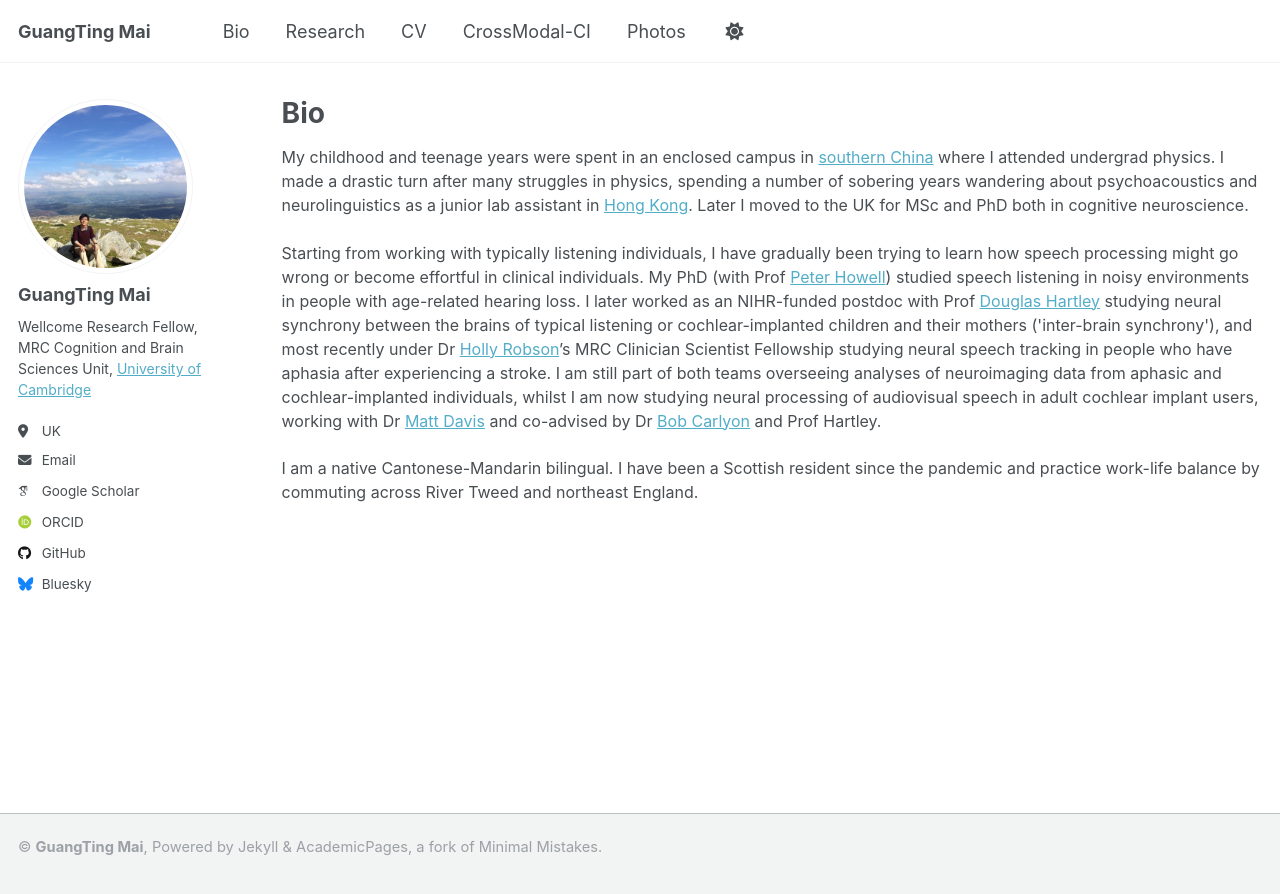
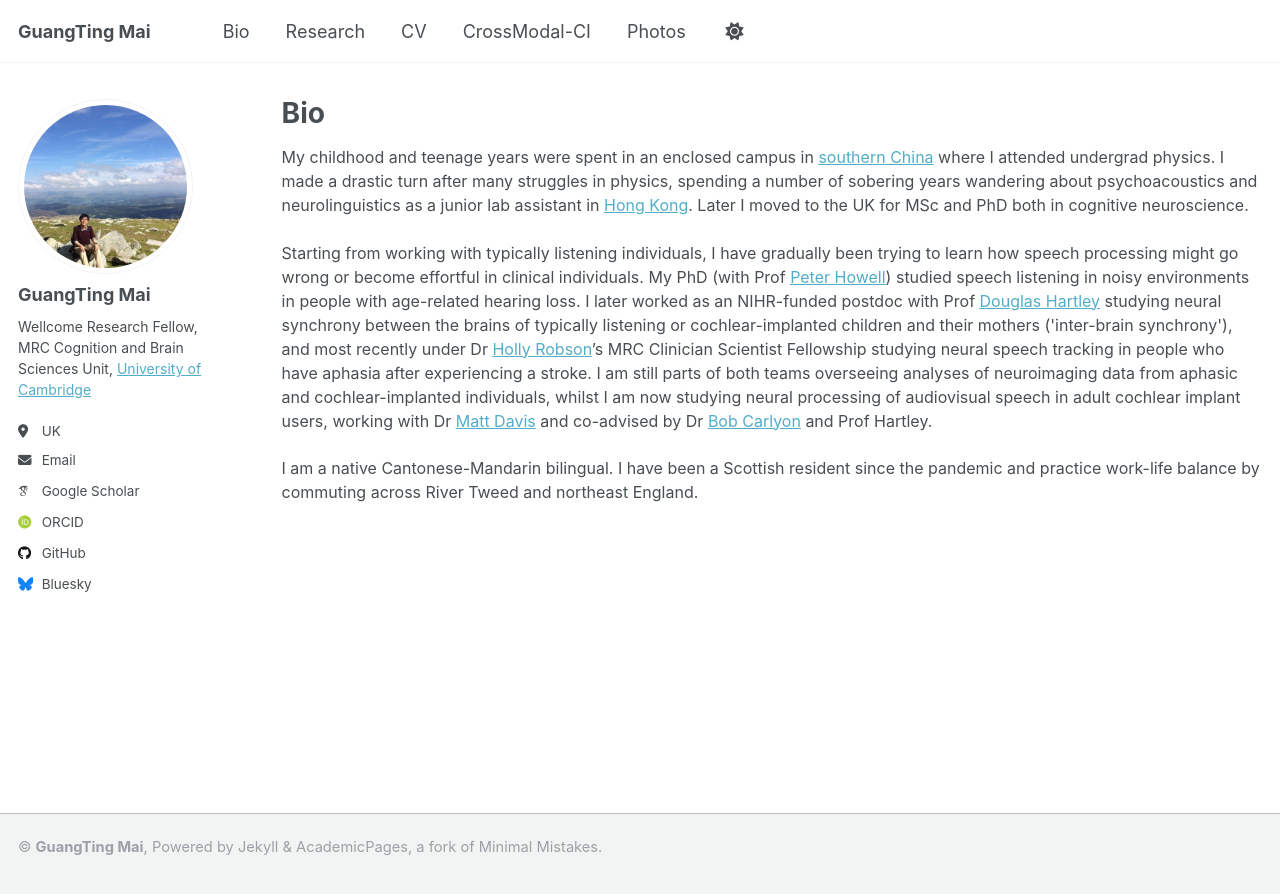
Before and after one commit to guangtingmai/guangtingmai.github.io, a Jekyll site: the page built from _pages/bio.html, in a window 1280 px wide. Shown: the top 894 px of the page. Built offline with Jekyll 4.4.1, drawn with Linux system fonts in a browser that asks for light colours; some web fonts are replaced.

Commit message:
Update bio.html

```diff
--- a/_pages/bio.html
+++ b/_pages/bio.html
@@ -10,13 +10,14 @@
   lab assistant in <a href="https://www.ee.cuhk.edu.hk/~lel/research/index.html">Hong Kong</a>. Later I moved to the UK for MSc and PhD both in
   cognitive neuroscience.</span>
 <p><span style="font-size: 12pt;line-height: 1.5;display: block;margin-bottom: 0.15vh">Starting from working with typically listening individuals,
-  I have gradually been trying to learn how speech processing might go wrong or become effortful in clinical individuals. My PhD (with Prof <a href="https://profiles.ucl.ac.uk/2817-peter-howell/">Peter Howell</a>)
-  studied speech listening in noisy environments in people with age-related hearing loss. I later worked as an NIHR-funded postdoc with Prof <a href="https://www.nottingham.ac.uk/medicine/people/douglas.hartley">
-  Douglas Hartley</a> studying neural synchrony between the brains of typical listening or cochlear-implanted children and their mothers
-  ('inter-brain synchrony'), and most recently under Dr <a href="https://profiles.ucl.ac.uk/82001-holly-robson">Holly Robson</a>’s MRC Clinician
-  Scientist Fellowship studying neural speech tracking in people who have aphasia after experiencing a stroke. I am still part of both teams
-  overseeing analyses of neuroimaging data from aphasic and cochlear-implanted individuals, whilst I am now studying neural processing of audiovisual
-  speech in adult cochlear implant users, working with Dr <a href="https://www.mrc-cbu.cam.ac.uk/people/matt.davis/">Matt Davis</a> and co-advised by
-  Dr <a href="https://www.mrc-cbu.cam.ac.uk/people/bob.carlyon/">Bob Carlyon</a> and Prof Hartley.</span></p>
+  I have gradually been trying to learn how speech processing might go wrong or become effortful in clinical individuals. My PhD (with Prof
+  <a href="https://profiles.ucl.ac.uk/2817-peter-howell/">Peter Howell</a>) studied speech listening in noisy environments in people with age-related
+  hearing loss. I later worked as an NIHR-funded postdoc with Prof <a href="https://www.nottingham.ac.uk/medicine/people/douglas.hartley">Douglas Hartley</a>
+  studying neural synchrony between the brains of typically listening or cochlear-implanted children and their mothers ('inter-brain synchrony'), and
+  most recently under Dr <a href="https://profiles.ucl.ac.uk/82001-holly-robson">Holly Robson</a>’s MRC Clinician Scientist Fellowship studying neural
+  speech tracking in people who have aphasia after experiencing a stroke. I am still parts of both teams overseeing analyses of neuroimaging data from
+  aphasic and cochlear-implanted individuals, whilst I am now studying neural processing of audiovisual speech in adult cochlear implant users, working
+  with Dr <a href="https://www.mrc-cbu.cam.ac.uk/people/matt.davis/">Matt Davis</a> and co-advised by Dr <a href="https://www.mrc-cbu.cam.ac.uk/people/bob.carlyon/">Bob Carlyon</a>
+  and Prof Hartley.</span></p>
 <p><span style="font-size: 12pt;line-height: 1.5;display: block;margin-bottom: 0.15vh">I am a native Cantonese-Mandarin bilingual. I have been a
   Scottish resident since the pandemic and practice work-life balance by commuting across River Tweed and northeast England.</span></p>
```
